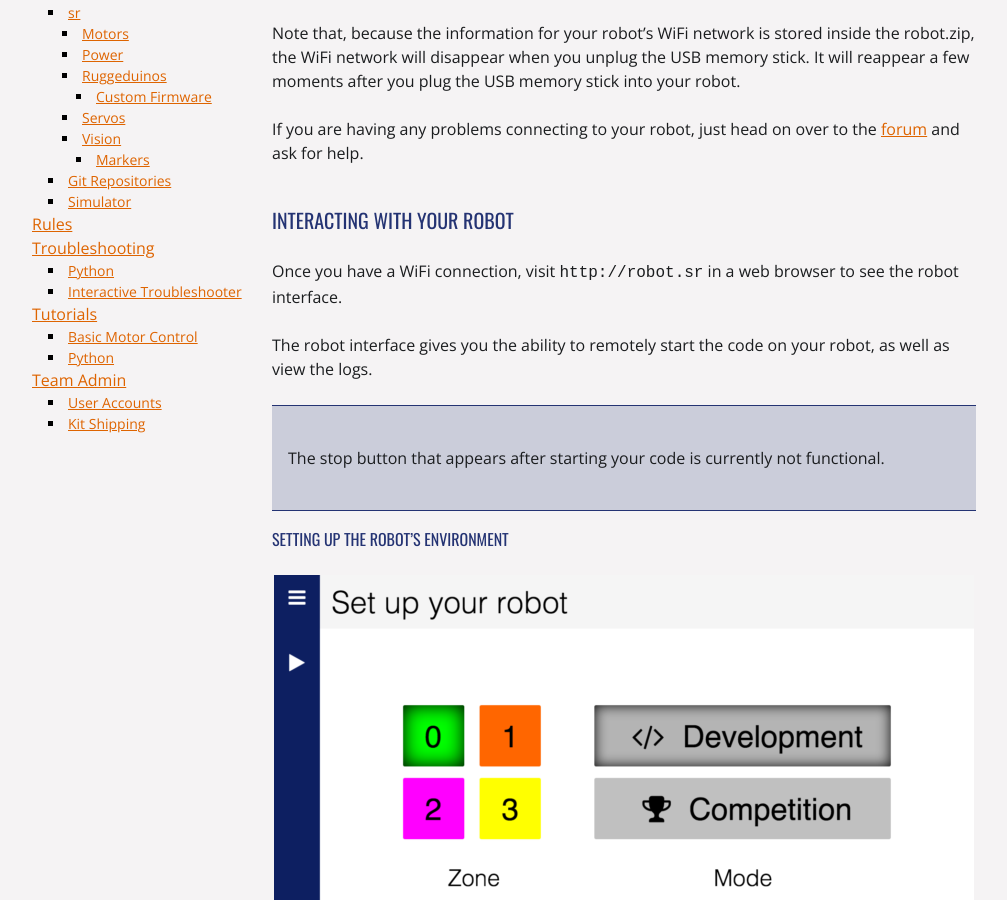
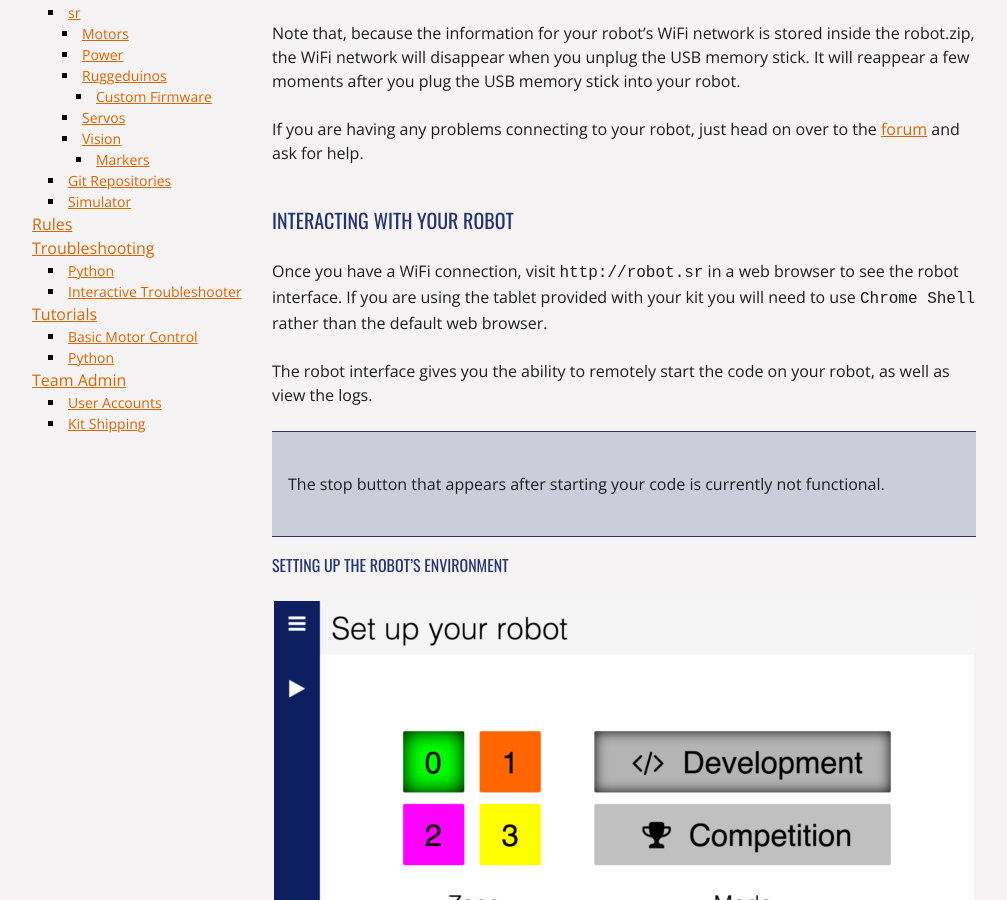
Before and after one commit to srobo/docs, a Jekyll site: the page built from kit/wifi.md, in a window 1280 px wide and 900 px high, scrolled down 583 px. Shown: the whole window, without its empty margins (136-1143 px from the left). Built offline with Jekyll 4.4.1, drawn with Linux system fonts in a browser that asks for light colours; nearby versions of some CDN libraries; comment, search, counter and statistics services are not loaded.

Commit message:
You must use Chrome Shell on the tablet
The tablets have the old pre-chrome Android browser on them and it has
no features and supports nothing. We install 'Chrome Shell' onto the
tablets which does have features and does support things.

```diff
--- a/kit/wifi.md
+++ b/kit/wifi.md
@@ -35,6 +35,7 @@ Interacting With Your Robot
 ---------------------------
 
 Once you have a WiFi connection, visit `http://robot.sr` in a web browser to see the robot interface.
+If you are using the tablet provided with your kit you will need to use `Chrome Shell` rather than the default web browser.
 
 The robot interface gives you the ability to remotely start the code on your robot,
 as well as view the logs.
```
